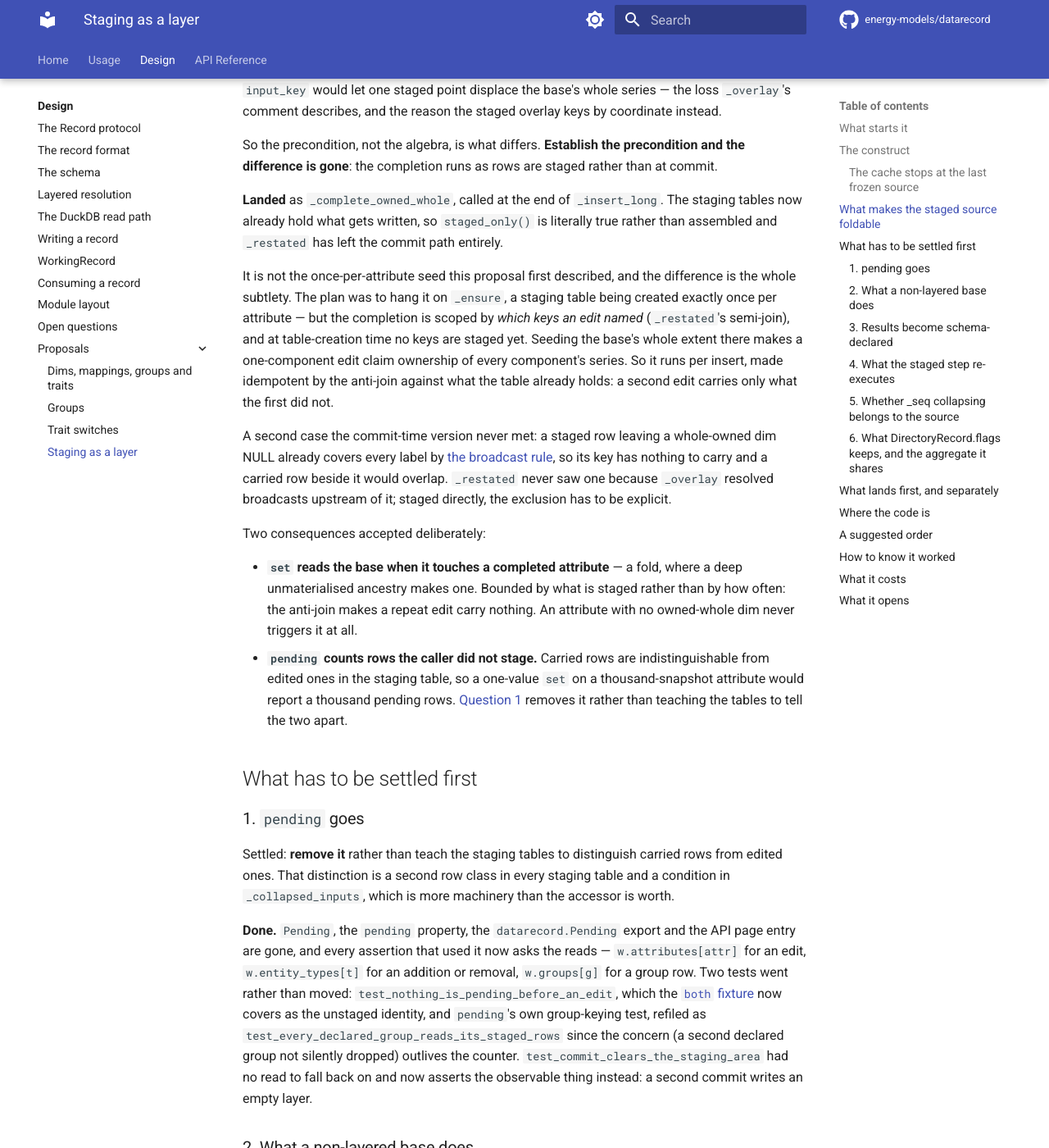
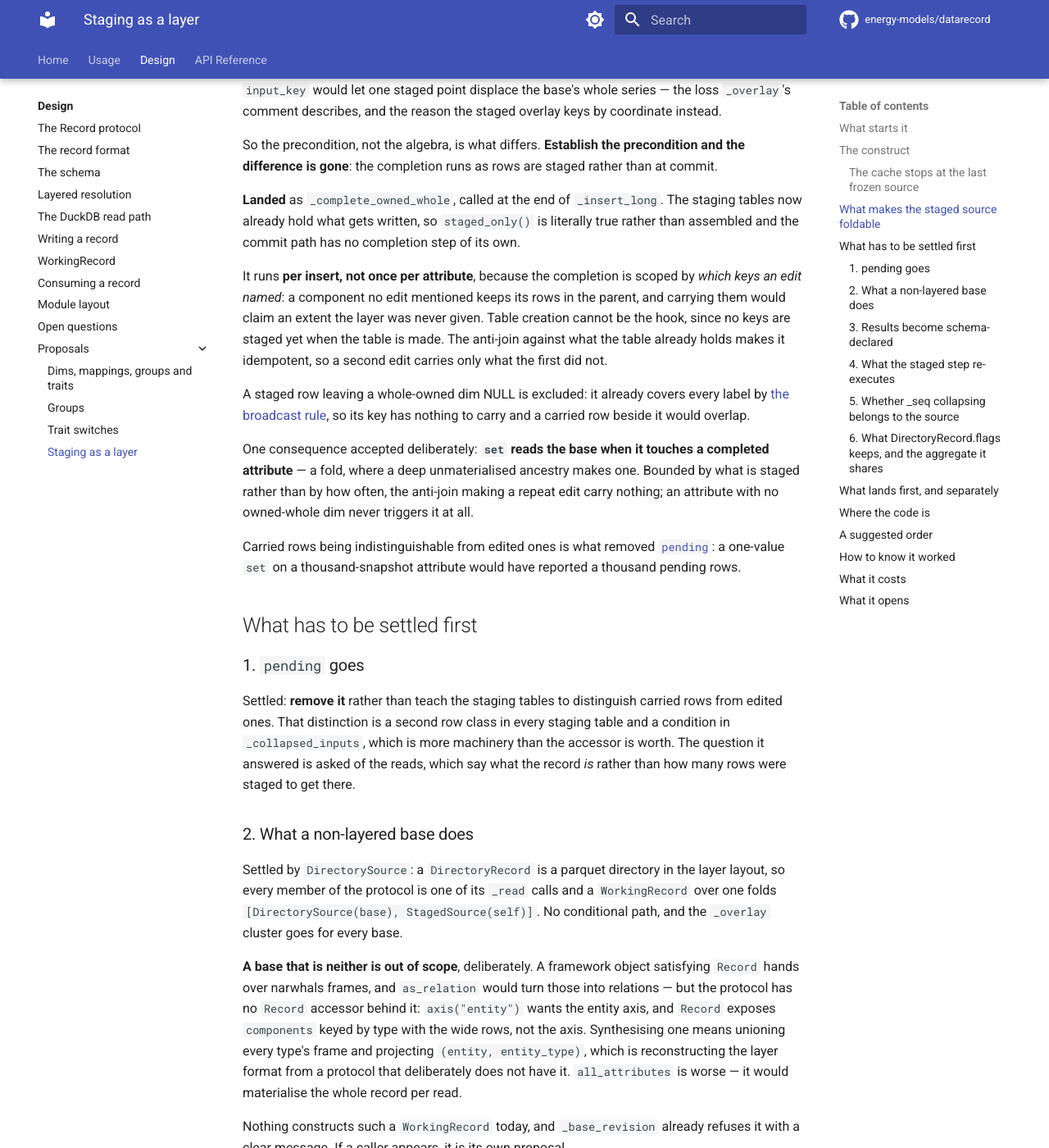
Before and after one commit to energy-models/datarecord, an MkDocs documentation site: the page built from docs/design/proposals/staging-as-a-layer.md, in a window 1280 px wide and 1400 px high, scrolled down 4276 px. Shown: the whole window at 82% size. Built offline with MkDocs 1.6.1 and Material for MkDocs 9.7.7, drawn with Linux system fonts in a browser that asks for light colours; comment, search, counter and statistics services are not loaded; some of the changed text lies outside the part shown.

Commit message:
docs: drop the removal history from the pages
The design page kept a section explaining why there is no `pending`, and
the proposal narrated which approach was tried before the one that
landed. The tree records neither: a page says what the thing is now.

Removes the section outright, along with the struck-through checklist
entries and the step-by-step migration inventory. What stays is the
constraint a reader still needs — the completion is scoped by the keys
an edit named, and a broadcast row is excluded — since neither is
recoverable from the code.

Co-Authored-By: Claude Sonnet 5 <noreply@anthropic.com>

```diff
--- a/docs/design/proposals/staging-as-a-layer.md
+++ b/docs/design/proposals/staging-as-a-layer.md
@@ -119,24 +119,21 @@ That is correct for a written layer _because_ its extent along every non-`partia
 
 So the precondition, not the algebra, is what differs. **Establish the precondition and the difference is gone**: the completion runs as rows are staged rather than at commit.
 
-**Landed** as `_complete_owned_whole`, called at the end of `_insert_long`. The staging tables now already hold what gets written, so `staged_only()` is literally true rather than assembled and `_restated` has left the commit path entirely.
+**Landed** as `_complete_owned_whole`, called at the end of `_insert_long`. The staging tables now already hold what gets written, so `staged_only()` is literally true rather than assembled and the commit path has no completion step of its own.
 
-It is not the once-per-attribute seed this proposal first described, and the difference is the whole subtlety. The plan was to hang it on `_ensure`, a staging table being created exactly once per attribute — but the completion is scoped by _which keys an edit named_ (`_restated`'s semi-join), and at table-creation time no keys are staged yet. Seeding the base's whole extent there makes a one-component edit claim ownership of every component's series. So it runs per insert, made idempotent by the anti-join against what the table already holds: a second edit carries only what the first did not.
+It runs **per insert, not once per attribute**, because the completion is scoped by _which keys an edit named_: a component no edit mentioned keeps its rows in the parent, and carrying them would claim an extent the layer was never given. Table creation cannot be the hook, since no keys are staged yet when the table is made. The anti-join against what the table already holds makes it idempotent, so a second edit carries only what the first did not.
 
-A second case the commit-time version never met: a staged row leaving a whole-owned dim NULL already covers every label by [the broadcast rule](../record.md#the-broadcast-rule), so its key has nothing to carry and a carried row beside it would overlap. `_restated` never saw one because `_overlay` resolved broadcasts upstream of it; staged directly, the exclusion has to be explicit.
+A staged row leaving a whole-owned dim NULL is excluded: it already covers every label by [the broadcast rule](../record.md#the-broadcast-rule), so its key has nothing to carry and a carried row beside it would overlap.
 
-Two consequences accepted deliberately:
+One consequence accepted deliberately: **`set` reads the base when it touches a completed attribute** — a fold, where a deep unmaterialised ancestry makes one. Bounded by what is staged rather than by how often, the anti-join making a repeat edit carry nothing; an attribute with no owned-whole dim never triggers it at all.
 
-- **`set` reads the base when it touches a completed attribute** — a fold, where a deep unmaterialised ancestry makes one. Bounded by what is staged rather than by how often: the anti-join makes a repeat edit carry nothing. An attribute with no owned-whole dim never triggers it at all.
-- **`pending` counts rows the caller did not stage.** Carried rows are indistinguishable from edited ones in the staging table, so a one-value `set` on a thousand-snapshot attribute would report a thousand pending rows. [Question 1](#1-pending-goes) removes it rather than teaching the tables to tell the two apart.
+Carried rows being indistinguishable from edited ones is what removed [`pending`](#1-pending-goes): a one-value `set` on a thousand-snapshot attribute would have reported a thousand pending rows.
 
 ## What has to be settled first
 
 ### 1. `pending` goes
 
-Settled: **remove it** rather than teach the staging tables to distinguish carried rows from edited ones. That distinction is a second row class in every staging table and a condition in `_collapsed_inputs`, which is more machinery than the accessor is worth.
-
-**Done.** `Pending`, the `pending` property, the `datarecord.Pending` export and the API page entry are gone, and every assertion that used it now asks the reads — `w.attributes[attr]` for an edit, `w.entity_types[t]` for an addition or removal, `w.groups[g]` for a group row. Two tests went rather than moved: `test_nothing_is_pending_before_an_edit`, which the [`both` fixture](#how-to-know-it-worked) now covers as the unstaged identity, and `pending`'s own group-keying test, refiled as `test_every_declared_group_reads_its_staged_rows` since the concern (a second declared group not silently dropped) outlives the counter. `test_commit_clears_the_staging_area` had no read to fall back on and now asserts the observable thing instead: a second commit writes an empty layer.
+Settled: **remove it** rather than teach the staging tables to distinguish carried rows from edited ones. That distinction is a second row class in every staging table and a condition in `_collapsed_inputs`, which is more machinery than the accessor is worth. The question it answered is asked of the reads, which say what the record _is_ rather than how many rows were staged to get there.
 
 ### 2. What a non-layered base does
 
@@ -239,9 +236,8 @@ Note that `mutable.py` imports from `layered/` only inside function bodies, to a
 
 ## A suggested order
 
-0. **Assert the identity first, as a spike** — done, and **it holds**. An unstaged `WorkingRecord` reads identically to its base over both a `LayeredRecord` and a `DirectoryRecord`, despite going through `_overlay` rather than delegating. So step 1 was a plain fixture addition rather than the bug fix it might have been.
-1. **Extend the `both` fixture to a `WorkingRecord`** ([below](#how-to-know-it-worked)) — done. The net everything after this falls into: it now reads one record four ways, an unstaged `WorkingRecord` over each base beside the two backings.
-2. **Move the completion out of commit** — [done](#what-makes-the-staged-source-foldable), as `_complete_owned_whole` on each staged insert rather than the once-per-attribute seed first sketched here. Self-contained, testable against the existing commit tests, and it is what the rest depends on. `pending` goes here, with its tests.
+Steps 0–2 have landed: the identity spike (it holds — an unstaged `WorkingRecord` reads identically to its base over either backing), the [`both` fixture](#how-to-know-it-worked) extended to read one record four ways, and [the completion moved out of commit](#what-makes-the-staged-source-foldable) with `pending` removed.
+
 3. **Declare results.** Independent of the fold, and it is what lets `all_attributes("outputs")` name its files rather than glob. `value_hint` is retired here — see [question 3](#3-results-become-schema-declared).
 4. **`LayerSource` and `ParquetLayer`**, replacing `layer_dir(uuid)` in the fold and in `NodeCache`'s reads with a source lookup. No behaviour change and no second implementation: one source doing exactly what `layer_dir` did.
 5. **Then the fold over sources**, one kind at a time: `fold_components` first, being the simplest (no flags, no broadcast, one key column), `fold_group` next, `fold_inputs` last.
@@ -249,7 +245,7 @@ Note that `mutable.py` imports from `layered/` only inside function bodies, to a
 7. **Then `DirectorySource` and `StagedSource`**, and the deletions they enable.
 8. **Then [the flags aggregate](#6-what-directoryrecordflags-keeps-and-the-aggregate-it-shares)**, if it fits.
 
-Steps 0–4 are independently valuable and reversible: step 0 is information either way, step 2 simplifies the commit path whatever happens next, step 3 tightens the schema, and step 4 is a refactor with one implementation. If the thing stalls after any of them, what landed is still an improvement.
+Steps 3 and 4 are independently valuable and reversible: step 3 tightens the schema, and step 4 is a refactor with one implementation. If the thing stalls after either, what landed is still an improvement.
 
 Three things this order deliberately does not fix, recorded so they are not mistaken for oversights:
 
@@ -280,7 +276,7 @@ Three performance claims to check rather than assert:
 
 **A protocol in `layered/` that `mutable.py` and `directory.py` implement.** `mutable.py` currently imports from `layered` only at call time, to avoid a cycle (`_base_revision`, `commit`). A `LayerSource` satisfied structurally needs no import either way. `directory.py` already imports from `layered.resolve`, so nothing changes there. Worth checking the first stays true.
 
-**`pending` is removed** — done, with its documentation and its tests. The public surface loses an accessor that answered "what have I staged"; the reads answer it, and say what the record _is_ rather than how many rows were staged to get there.
+**`pending` is removed**, with its documentation and its tests. The public surface loses an accessor that answered "what have I staged"; the reads answer it, and say what the record _is_ rather than how many rows were staged to get there.
 
 **Results must be declared**, which constrains a tool that attaches results for components it discovered mid-solve. [Question 3](#3-results-become-schema-declared) is the whole of that argument. What does _not_ change is discovery: `outputs` keys off what a layer holds, sorted, exactly as `attributes` does.
 
@@ -296,10 +292,8 @@ Those deletions are what make the two smaller cleanups this grew out of unnecess
 
 **No format change of its own.** The two that touch disk — [the rename and `order_key`](#what-lands-first-and-separately) — land first and separately, and nothing here adds to them: this change is entirely about who computes the overlay.
 
-**Four sections owe an edit**, none of them optional — when behaviour changes, the page changes, not just the code. One is done:
+**Two sections still owe an edit**, neither optional — when behaviour changes, the page changes, not just the code:
 
-- ~~[committing](../working-record.md#committing) calls `_restated` a commit-time step.~~ **Done**: the page now describes completion as a property of how a staged layer reads, which is arguably where it belonged — it describes what the layer _is_, not what commit does to it. The scoping rule and the broadcast exclusion are stated there too, both being things a reader cannot recover from the code.
-- ~~`pending` was a section, and the staging section's "these tables are the only place a staged row exists" named it.~~ **Done**: replaced by [no `pending` accessor](../working-record.md#no-pending-accessor), saying why there is none — a reader who knew it needs the pointer more than silence. `docs/usage/editing.md` and the API pages lost it too.
 - [results through `kind="outputs"`](../working-record.md#results-through-kindoutputs) says a result attribute is not schema-declared, and gives the reason. Question 3 reverses that; the page keeps the membership rule and loses the declaration one.
 - [reading with pending edits](../working-record.md#reading-with-pending-edits) says the staged fold "costs what one more layer costs". True per read, and the page should say per read — a written layer pays that once and is cached forever, the staged one pays it on every read, being the only layer that can still change.
 
```
Also changed, not shown: docs/design/working-record.md (+1 -13 lines), docs/usage/editing.md (+1 -1 lines).
